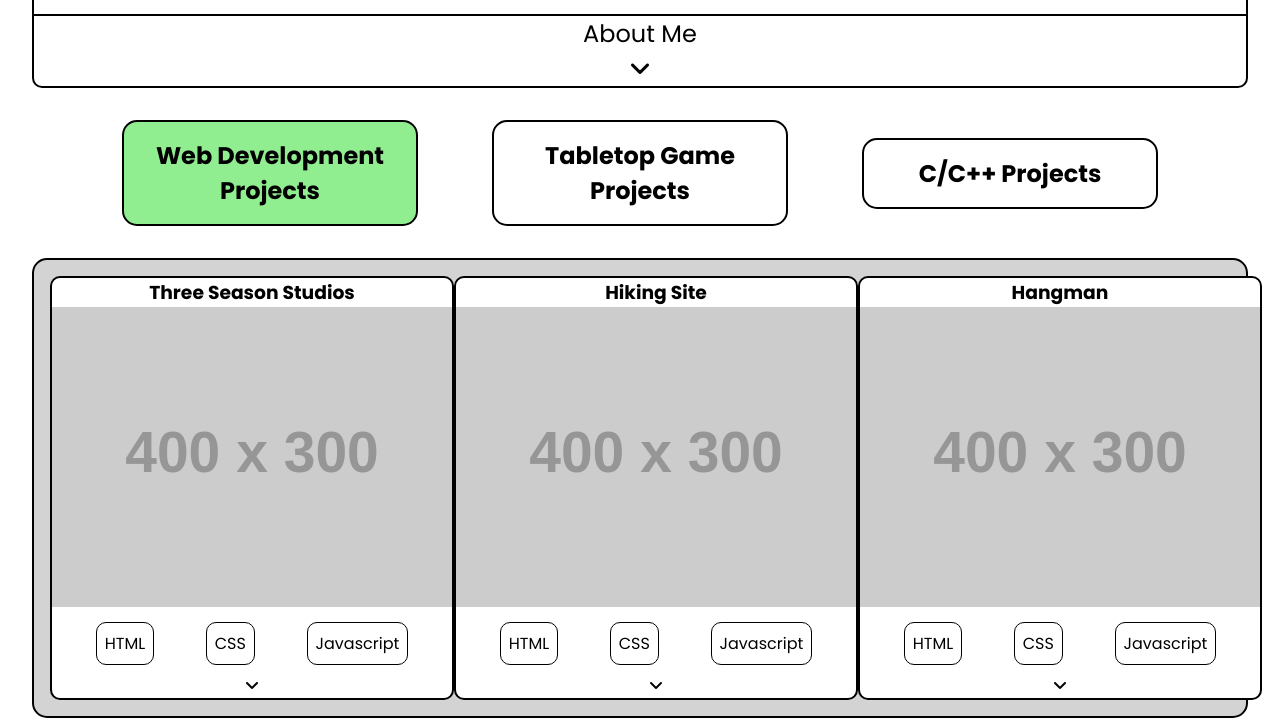
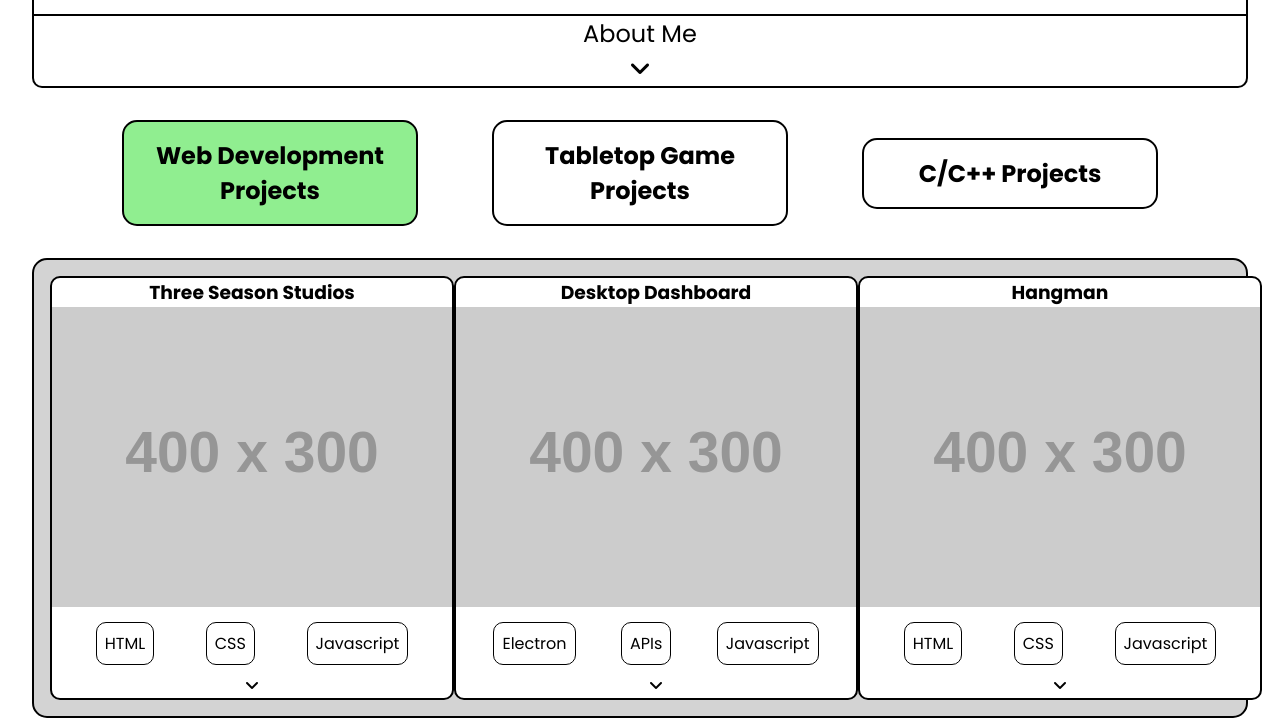
Before and after one commit to AMaraza/AllyMarazaPortfolio, a plain HTML site: page index.html in a window 1280 px wide. Shown: the part 213-931 px from the top of the page. Drawn offline with Linux system fonts and the light colour scheme; placeholder pictures from the web are drawn by us.

Commit message:
Added Dashboard electron project instead of hiking site

```diff
--- a/index.html
+++ b/index.html
@@ -133,11 +133,11 @@
                 <i class="fas fa-angle-down"></i>
             </div>
             <div class="collapsed-section-web">
-                <h3>Hiking Site</h3>
+                <h3>Desktop Dashboard</h3>
                 <img src="https://placehold.co/400x300" alt="">
                 <section class="skills-items">
-                    <div class="skill">HTML</div>
-                    <div class="skill">CSS</div>
+                    <div class="skill">Electron</div>
+                    <div class="skill">APIs</div>
                     <div class="skill">Javascript</div>
                 </section>
                 <i class="fas fa-angle-down"></i>
```
